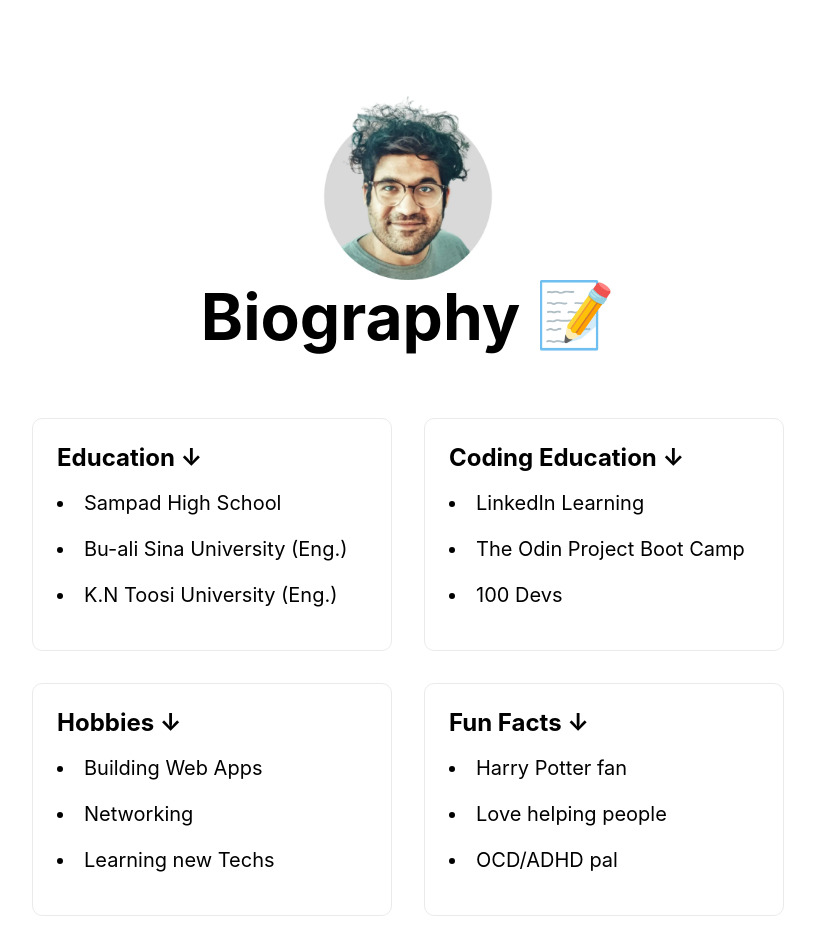
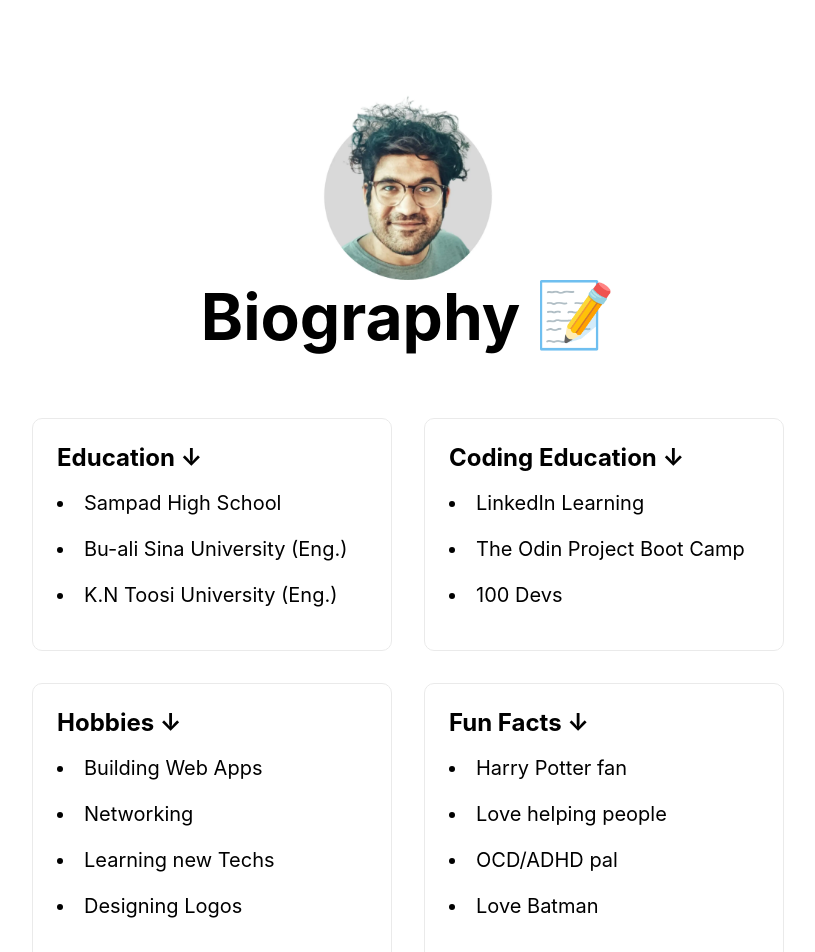
Before and after one commit to Sajadmhy/Sajad-Mahyaei-Portfolio, a Next.js app: page /bio in a window 1280 px wide. Shown: the top 952 px of the page, without its empty margins (232-1047 px from the left). Built offline with nearby package versions, Linux system fonts and the light colour scheme.

Commit message:
Add to Hobbies & Fun Facts on Bio page

```diff
--- a/pages/bio.jsx
+++ b/pages/bio.jsx
@@ -41,6 +41,7 @@ export default function Bio() {
             <p><li>Building Web Apps</li>
             <li>Networking</li>
               <li>Learning new Techs</li>
+              <li>Designing Logos</li>
             </p>
           </div>
 
@@ -49,6 +50,7 @@ export default function Bio() {
             <p><li>Harry Potter fan</li>
             <li>Love helping people</li>
               <li>OCD/ADHD pal</li>
+              <li>Love Batman</li>
             </p>
           </div>
 
```
